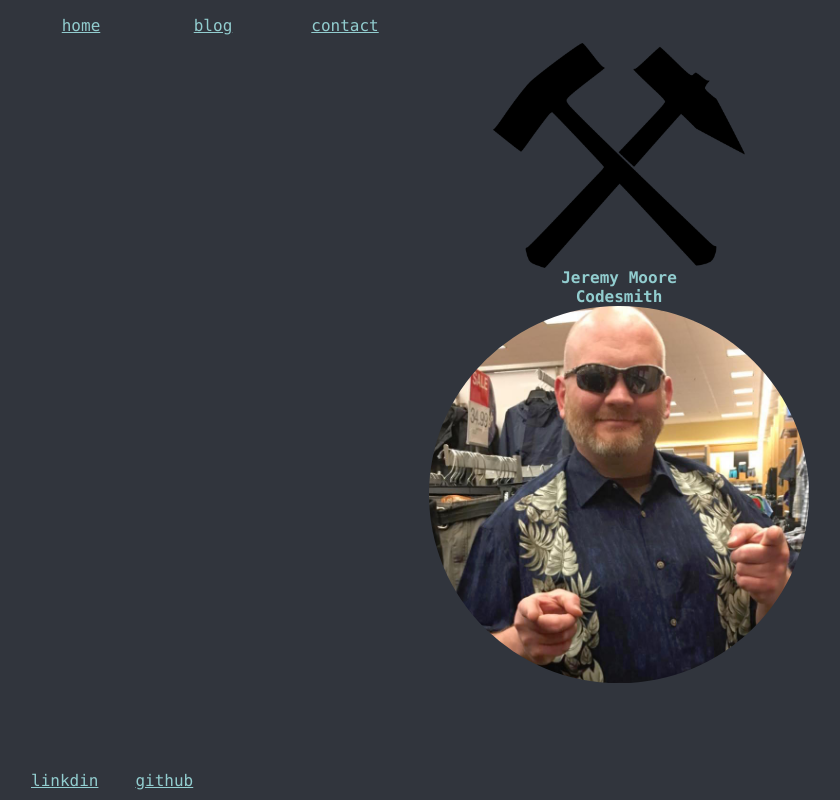
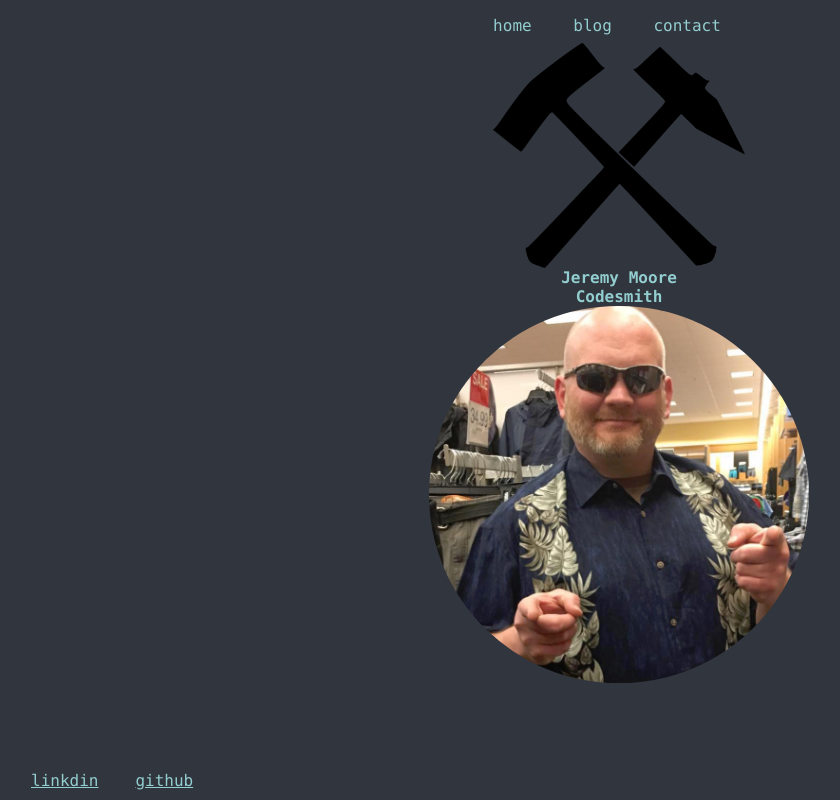
Before and after one commit to damoores/Portfolio, a plain HTML site: page index.html in a window 1280 px wide. Shown: the whole page, without its empty margins (21-861 px from the left). Drawn offline with Linux system fonts and the light colour scheme.

Commit message:
holy crap nav bar centered on page!!

```diff
--- a/index.html
+++ b/index.html
@@ -10,7 +10,6 @@
 
   </head>
   <body>
-      <header class="site-header">
           <nav>
             <ul class="site-navbar">
               <li><a href="" >home</a></li>
@@ -18,7 +17,6 @@
               <li><a href="" >contact</a></li>
             </ul>
           </nav>
-      </header>
     <main>
       <img src="images/hammer.png" id="hammer" alt="Hammer icon">
       <h1>Jeremy Moore</h1>
--- a/styles/module.css
+++ b/styles/module.css
@@ -5,33 +5,26 @@
   margin-bottom: 5%;
 }
 
-/*.site-header {
-  width: 750px;
-  margin:0 auto;
-}*/
 .site-navbar li {
-  float: left;
+  display: inline-block;
   margin-right: 1.5em;
   padding: .5em .25em;
   /*background-color: #445878;*/
 }
 
 .site-navbar {
-  width: 750px;
-  margin:0 auto;
+  margin:0;
+  padding:0;
+  display: inline-block;
   list-style: none;
 }
 
 nav {
-  /*clear: both;*/
-  width: 750px;
-
+  text-align: center;
 }
 .site-navbar li a {
   display: block;
-  text-align: center;
-  width: 100px;
-  /*text-decoration: none;*/
+  text-decoration: none;
   color: #92CDCF;
 }
 
```
